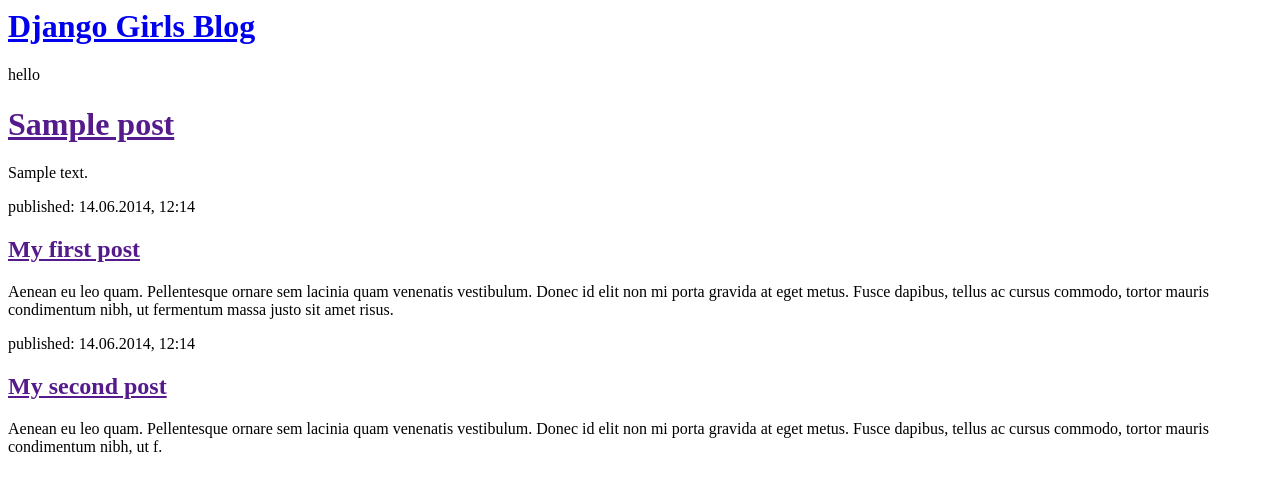
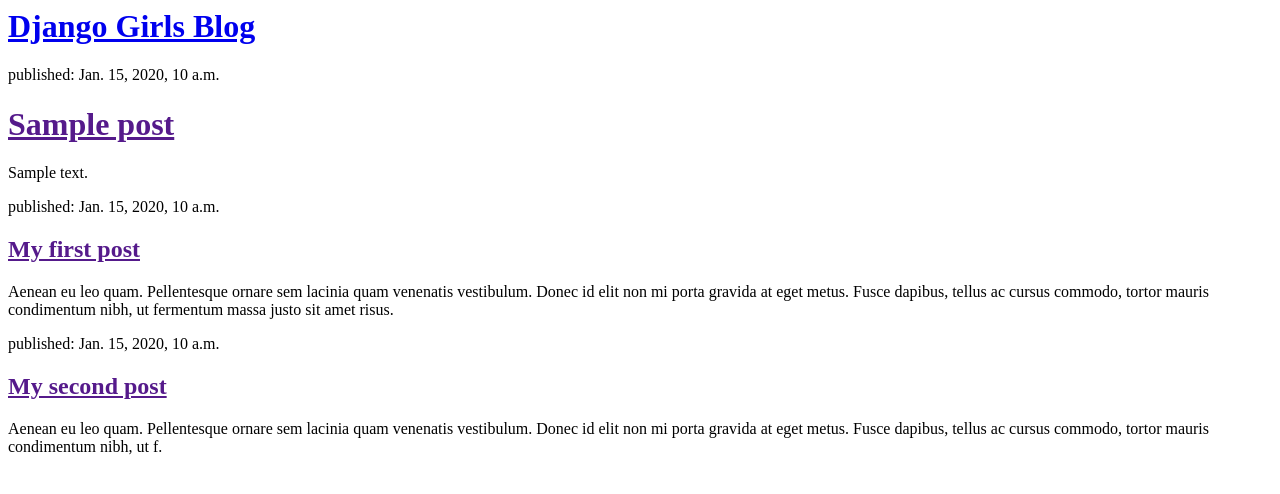
Before and after one commit to lostageInwza/DjangoSpace, a Django app: template mysite/blog/templates/blog/post_list.html in a window 1280 px wide. Shown: the top 494 px of the page. Run offline with Django 3.2, Linux system fonts and the light colour scheme; the template is opened without the code that fills it: most values are stand-ins (such as "Sample title", 1, 10 or a date in 2020).

Commit message:
change my logical

```diff
--- a/mysite/blog/templates/blog/post_list.html
+++ b/mysite/blog/templates/blog/post_list.html
@@ -5,26 +5,28 @@
     <body>
         <div>
             <h1><a href="/">Django Girls Blog</a></h1>
+        {%for posts in posts%}
         </div>
-            {%for posts in posts%}
+
             <div>
-            	<p>hello</p>
+            	<p>published: {{ posts.publish_date }}</p>
             	<h1><a href="">{{ posts.title }}</a></h1>
  	       		<p>{{ posts.text|linebreaksbr }}</p>
  	       	</div>
-        	{% endfor %}
+
 
 
         <div>
-            <p>published: 14.06.2014, 12:14</p>
+            <p>published: {{ posts.publish_date }}</p>
             <h2><a href="">My first post</a></h2>
             <p>Aenean eu leo quam. Pellentesque ornare sem lacinia quam venenatis vestibulum. Donec id elit non mi porta gravida at eget metus. Fusce dapibus, tellus ac cursus commodo, tortor mauris condimentum nibh, ut fermentum massa justo sit amet risus.</p>
         </div>
 
         <div>
-            <p>published: 14.06.2014, 12:14</p>
+            <p>published: {{ posts.publish_date }}</p>
             <h2><a href="">My second post</a></h2>
             <p>Aenean eu leo quam. Pellentesque ornare sem lacinia quam venenatis vestibulum. Donec id elit non mi porta gravida at eget metus. Fusce dapibus, tellus ac cursus commodo, tortor mauris condimentum nibh, ut f.</p>
         </div>
+        {% endfor %}
     </body>
 </html>
--- a/mysite/blog/views.py
+++ b/mysite/blog/views.py
@@ -1,6 +1,7 @@
 from django.shortcuts import render
+from django.utils import timezone
 from .models import Post
 
 def post_list(request):
-	posts = Post.objects.order_by('publish_date')
+	posts = Post.objects.filter(publish_date__lte=timezone.now()).order_by('publish_date')
 	return render(request, 'blog/post_list.html', {'posts':posts})
```
